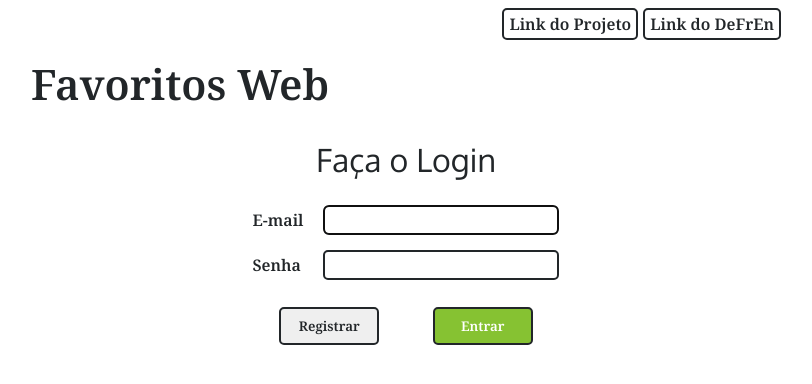
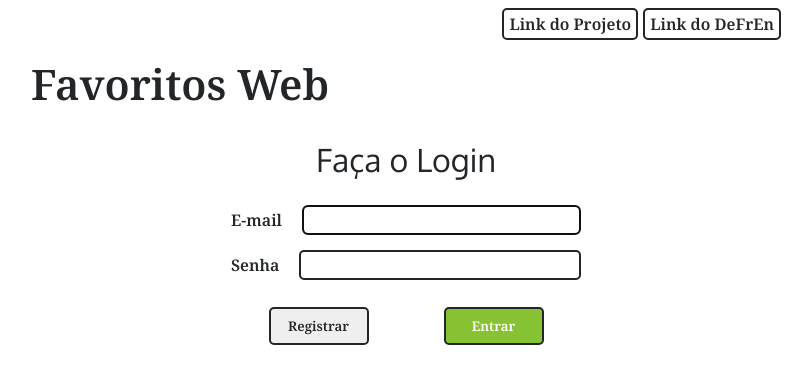
Before and after one commit to defren-gabriel/gerenciador-favoritos, a React (Vite) app: page / in a window 1280 px wide. Shown: the top 384 px of the page, without its empty margins (234-1046 px from the left). Built offline with nearby package versions, Linux system fonts and the light colour scheme; no server answers.

Commit message:
mudança na largura dos campos de email e senha tanto na pagina de login quanto na pagina de registro

```diff
--- a/src/Paginas/Inicio/Inicio.module.css
+++ b/src/Paginas/Inicio/Inicio.module.css
@@ -14,6 +14,8 @@
     display: flex;
     flex-direction: column;
     gap: 15px;
+
+    width: 350px;
 }
 
 .loginfp {
@@ -44,6 +46,8 @@
     align-items: center;
     gap: 20px;
     color: #222629;
+
+    width: 100%;
 }
 
 .senha {
@@ -56,6 +60,8 @@
     color: #222629;
 
     margin-bottom: 12px;
+
+    width: 100%;
 }
 
 .botoes_login {
@@ -113,6 +119,8 @@
     display: flex;
     flex-direction: column;
     gap: 15px;
+
+    width: 350px;
 }
 
 .registrofp {
@@ -186,6 +194,8 @@
     font-optical-sizing: auto;
     font-weight: 600;
     font-style: normal;
+
+    flex-grow: 1;
 }
 
 .label {
```
